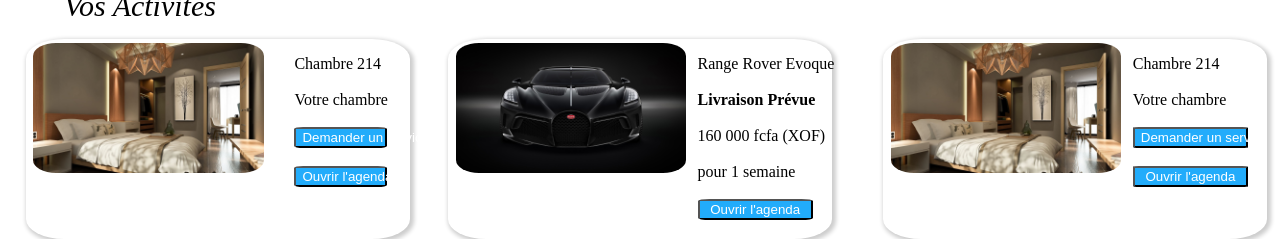
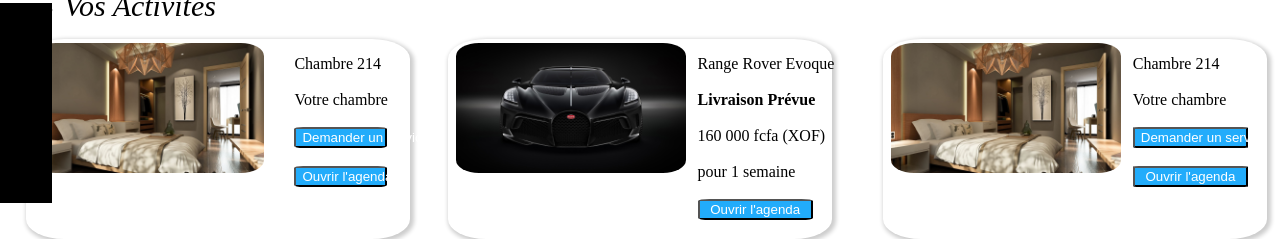
Before and after one commit to Gashu99/projet_reservation, a Django app: page /dall_diamm/ in a window 1280 px wide; the page is wider, and only the part inside the window is pictured. Shown: the part 801-1040 px from the top of that part. Run offline with Django 4.2, Linux system fonts and the light colour scheme.

Commit message:
projet a jour

```diff
--- a/Gestion_reservation/dall_diamm/static/dall_diamm/css/styleindex.css
+++ b/Gestion_reservation/dall_diamm/static/dall_diamm/css/styleindex.css
@@ -96,7 +96,7 @@
     top: 65%;
     text-align: center;
     white-space: nowrap;
-    overflow-x: auto;
+    overflow-x: hidden;
     gap: 10px;
     background-image: linear-gradient(to top,white, transparent);
 }
@@ -437,3 +437,10 @@
     margin-left: 10%;
     margin-top: 8%;
 }
+
+.footer{
+    position: absolute;
+
+    height: 200px;
+    background-color: black;
+}
--- a/Gestion_reservation/dall_diamm/templates/dall_diamm/index.html
+++ b/Gestion_reservation/dall_diamm/templates/dall_diamm/index.html
@@ -113,6 +113,10 @@
         </div>
     </div>
 
+    <div class="footer">
+        Bonjour
+    </div>
+
 </body>
 
 </html>
```
